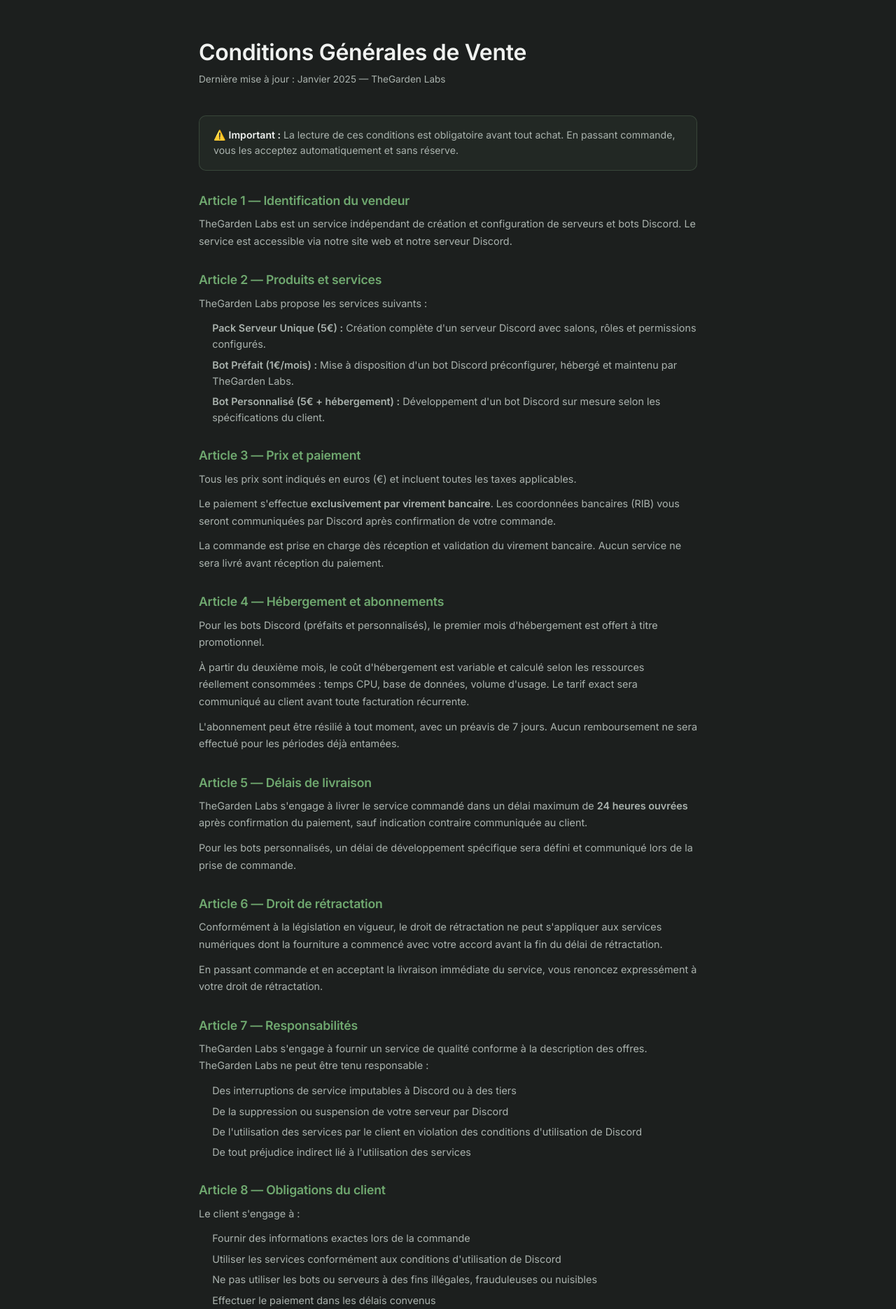
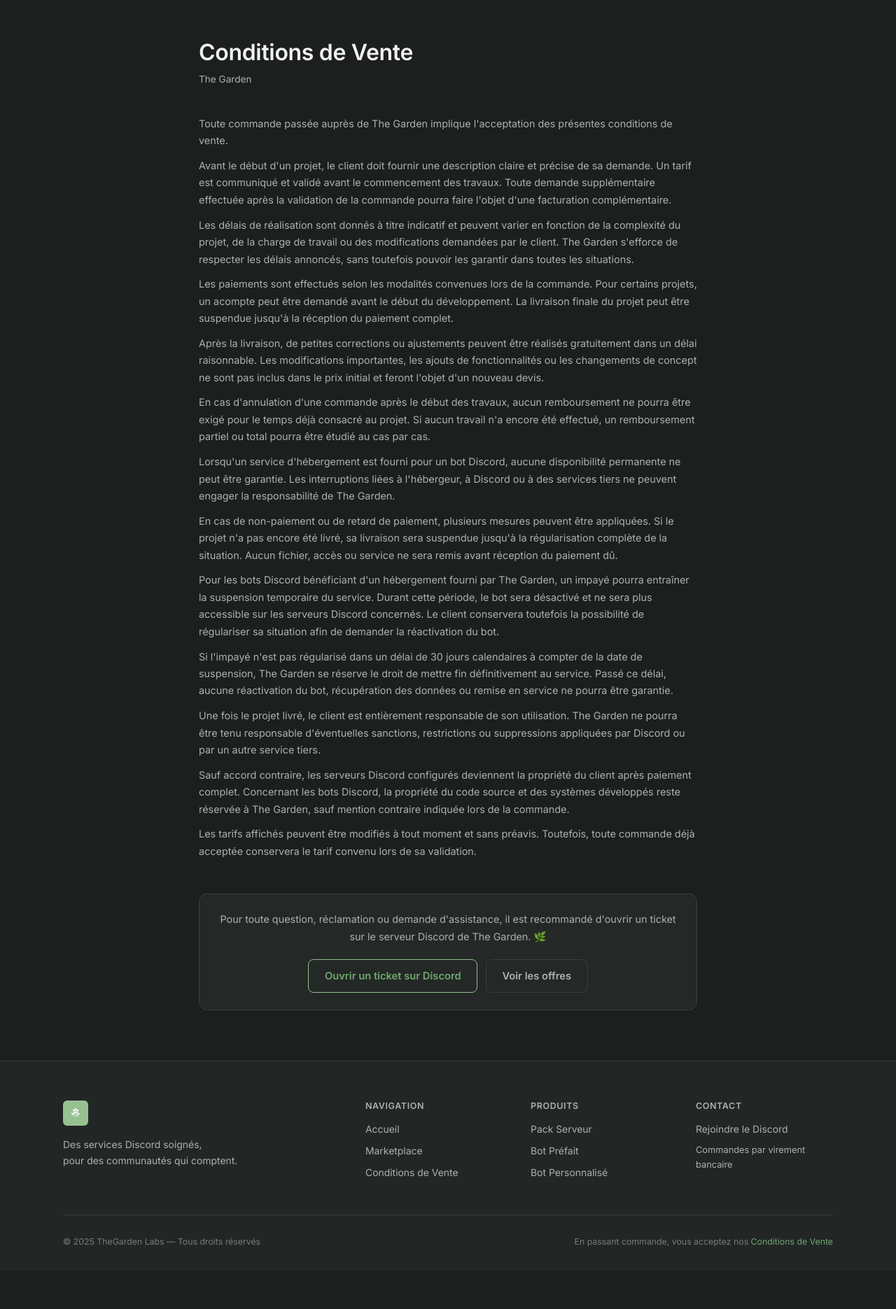
Before and after one commit to SpectraSolar0/thegardenlabs, a Flask app: page /cgv in a window 1280 px wide. Shown: the part 65-1936 px from the top of the page at 70% size. After the commit the page ends 1847 px from the top, so only its background shows below. Run offline with Flask 3, Linux system fonts and the light colour scheme.

Commit message:
Update CGV page content and formatting

```diff
--- a/templates/cgv.html
+++ b/templates/cgv.html
@@ -4,77 +4,39 @@
 
 {% block content %}
 <div class="cgv-page fade-up">
-    <h1 class="headline">Conditions Générales de Vente</h1>
-    <div class="cgv-page__date">Dernière mise à jour : Janvier 2025 — TheGarden Labs</div>
+    <h1 class="headline">Conditions de Vente</h1>
+    <div class="cgv-page__date">The Garden</div>
 
-    <div style="padding:1rem 1.25rem;background:rgba(143,191,143,0.06);border:1.5px solid rgba(143,191,143,0.2);border-radius:10px;margin-bottom:2rem;font-size:0.88rem;color:var(--clr-text-muted)">
-        ⚠️ <strong style="color:var(--clr-text)">Important :</strong> La lecture de ces conditions est obligatoire avant tout achat. En passant commande, vous les acceptez automatiquement et sans réserve.
-    </div>
+    <p>Toute commande passée auprès de The Garden implique l'acceptation des présentes conditions de vente.</p>
 
-    <h2>Article 1 — Identification du vendeur</h2>
-    <p>TheGarden Labs est un service indépendant de création et configuration de serveurs et bots Discord. Le service est accessible via notre site web et notre serveur Discord.</p>
+    <p>Avant le début d'un projet, le client doit fournir une description claire et précise de sa demande. Un tarif est communiqué et validé avant le commencement des travaux. Toute demande supplémentaire effectuée après la validation de la commande pourra faire l'objet d'une facturation complémentaire.</p>
 
-    <h2>Article 2 — Produits et services</h2>
-    <p>TheGarden Labs propose les services suivants :</p>
-    <ul>
-        <li><strong>Pack Serveur Unique (5€) :</strong> Création complète d'un serveur Discord avec salons, rôles et permissions configurés.</li>
-        <li><strong>Bot Préfait (1€/mois) :</strong> Mise à disposition d'un bot Discord préconfigurer, hébergé et maintenu par TheGarden Labs.</li>
-        <li><strong>Bot Personnalisé (5€ + hébergement) :</strong> Développement d'un bot Discord sur mesure selon les spécifications du client.</li>
-    </ul>
+    <p>Les délais de réalisation sont donnés à titre indicatif et peuvent varier en fonction de la complexité du projet, de la charge de travail ou des modifications demandées par le client. The Garden s'efforce de respecter les délais annoncés, sans toutefois pouvoir les garantir dans toutes les situations.</p>
 
-    <h2>Article 3 — Prix et paiement</h2>
-    <p>Tous les prix sont indiqués en euros (€) et incluent toutes les taxes applicables.</p>
-    <p>Le paiement s'effectue <strong>exclusivement par virement bancaire</strong>. Les coordonnées bancaires (RIB) vous seront communiquées par Discord après confirmation de votre commande.</p>
-    <p>La commande est prise en charge dès réception et validation du virement bancaire. Aucun service ne sera livré avant réception du paiement.</p>
+    <p>Les paiements sont effectués selon les modalités convenues lors de la commande. Pour certains projets, un acompte peut être demandé avant le début du développement. La livraison finale du projet peut être suspendue jusqu'à la réception du paiement complet.</p>
 
-    <h2>Article 4 — Hébergement et abonnements</h2>
-    <p>Pour les bots Discord (préfaits et personnalisés), le premier mois d'hébergement est offert à titre promotionnel.</p>
-    <p>À partir du deuxième mois, le coût d'hébergement est variable et calculé selon les ressources réellement consommées : temps CPU, base de données, volume d'usage. Le tarif exact sera communiqué au client avant toute facturation récurrente.</p>
-    <p>L'abonnement peut être résilié à tout moment, avec un préavis de 7 jours. Aucun remboursement ne sera effectué pour les périodes déjà entamées.</p>
+    <p>Après la livraison, de petites corrections ou ajustements peuvent être réalisés gratuitement dans un délai raisonnable. Les modifications importantes, les ajouts de fonctionnalités ou les changements de concept ne sont pas inclus dans le prix initial et feront l'objet d'un nouveau devis.</p>
 
-    <h2>Article 5 — Délais de livraison</h2>
-    <p>TheGarden Labs s'engage à livrer le service commandé dans un délai maximum de <strong>24 heures ouvrées</strong> après confirmation du paiement, sauf indication contraire communiquée au client.</p>
-    <p>Pour les bots personnalisés, un délai de développement spécifique sera défini et communiqué lors de la prise de commande.</p>
+    <p>En cas d'annulation d'une commande après le début des travaux, aucun remboursement ne pourra être exigé pour le temps déjà consacré au projet. Si aucun travail n'a encore été effectué, un remboursement partiel ou total pourra être étudié au cas par cas.</p>
 
-    <h2>Article 6 — Droit de rétractation</h2>
-    <p>Conformément à la législation en vigueur, le droit de rétractation ne peut s'appliquer aux services numériques dont la fourniture a commencé avec votre accord avant la fin du délai de rétractation.</p>
-    <p>En passant commande et en acceptant la livraison immédiate du service, vous renoncez expressément à votre droit de rétractation.</p>
+    <p>Lorsqu'un service d'hébergement est fourni pour un bot Discord, aucune disponibilité permanente ne peut être garantie. Les interruptions liées à l'hébergeur, à Discord ou à des services tiers ne peuvent engager la responsabilité de The Garden.</p>
 
-    <h2>Article 7 — Responsabilités</h2>
-    <p>TheGarden Labs s'engage à fournir un service de qualité conforme à la description des offres. TheGarden Labs ne peut être tenu responsable :</p>
-    <ul>
-        <li>Des interruptions de service imputables à Discord ou à des tiers</li>
-        <li>De la suppression ou suspension de votre serveur par Discord</li>
-        <li>De l'utilisation des services par le client en violation des conditions d'utilisation de Discord</li>
-        <li>De tout préjudice indirect lié à l'utilisation des services</li>
-    </ul>
+    <p>En cas de non-paiement ou de retard de paiement, plusieurs mesures peuvent être appliquées. Si le projet n'a pas encore été livré, sa livraison sera suspendue jusqu'à la régularisation complète de la situation. Aucun fichier, accès ou service ne sera remis avant réception du paiement dû.</p>
 
-    <h2>Article 8 — Obligations du client</h2>
-    <p>Le client s'engage à :</p>
-    <ul>
-        <li>Fournir des informations exactes lors de la commande</li>
-        <li>Utiliser les services conformément aux conditions d'utilisation de Discord</li>
-        <li>Ne pas utiliser les bots ou serveurs à des fins illégales, frauduleuses ou nuisibles</li>
-        <li>Effectuer le paiement dans les délais convenus</li>
-    </ul>
+    <p>Pour les bots Discord bénéficiant d'un hébergement fourni par The Garden, un impayé pourra entraîner la suspension temporaire du service. Durant cette période, le bot sera désactivé et ne sera plus accessible sur les serveurs Discord concernés. Le client conservera toutefois la possibilité de régulariser sa situation afin de demander la réactivation du bot.</p>
 
-    <h2>Article 9 — Propriété intellectuelle</h2>
-    <p>Les bots personnalisés développés par TheGarden Labs restent la propriété intellectuelle de TheGarden Labs jusqu'au paiement complet du service. Après paiement intégral, le client dispose d'une licence d'utilisation non exclusive du code.</p>
-    <p>Les éléments graphiques, le code source des bots préfaits et l'ensemble des ressources de TheGarden Labs restent la propriété exclusive de TheGarden Labs.</p>
+    <p>Si l'impayé n'est pas régularisé dans un délai de 30 jours calendaires à compter de la date de suspension, The Garden se réserve le droit de mettre fin définitivement au service. Passé ce délai, aucune réactivation du bot, récupération des données ou remise en service ne pourra être garantie.</p>
 
-    <h2>Article 10 — Résolution des litiges</h2>
-    <p>En cas de litige, le client est invité à contacter TheGarden Labs en priorité via Discord afin de trouver une solution amiable. À défaut d'accord amiable, les juridictions compétentes seront saisies.</p>
+    <p>Une fois le projet livré, le client est entièrement responsable de son utilisation. The Garden ne pourra être tenu responsable d'éventuelles sanctions, restrictions ou suppressions appliquées par Discord ou par un autre service tiers.</p>
 
-    <h2>Article 11 — Protection des données</h2>
-    <p>Les données collectées lors de la commande (nom, email, tag Discord) sont utilisées uniquement pour le traitement de votre commande et la communication relative à celle-ci. Elles ne sont pas transmises à des tiers.</p>
+    <p>Sauf accord contraire, les serveurs Discord configurés deviennent la propriété du client après paiement complet. Concernant les bots Discord, la propriété du code source et des systèmes développés reste réservée à The Garden, sauf mention contraire indiquée lors de la commande.</p>
 
-    <h2>Article 12 — Modification des CGV</h2>
-    <p>TheGarden Labs se réserve le droit de modifier les présentes CGV à tout moment. Les CGV applicables sont celles en vigueur au moment de la commande. Toute modification sera publiée sur cette page.</p>
+    <p>Les tarifs affichés peuvent être modifiés à tout moment et sans préavis. Toutefois, toute commande déjà acceptée conservera le tarif convenu lors de sa validation.</p>
 
-    <div style="margin-top:3rem;padding:1.5rem;background:var(--clr-surface);border:1.5px solid var(--clr-border);border-radius:12px;text-align:center">
-        <p style="color:var(--clr-text-muted);margin-bottom:1.25rem;font-size:0.9rem">Des questions sur nos conditions ? Contactez-nous directement sur Discord.</p>
+    <div style="margin-top:3rem;padding:1.5rem;background:var(--clr-surface);border:1px solid var(--clr-border);border-radius:12px;text-align:center">
+        <p style="color:var(--clr-text-muted);margin-bottom:1.25rem;font-size:0.9rem">Pour toute question, réclamation ou demande d'assistance, il est recommandé d'ouvrir un ticket sur le serveur Discord de The Garden. 🌿</p>
         <div style="display:flex;gap:0.75rem;justify-content:center;flex-wrap:wrap">
-            <a href="https://discord.gg/" target="_blank" class="btn btn--outline">Nous contacter sur Discord</a>
+            <a href="https://discord.gg/" target="_blank" class="btn btn--outline">Ouvrir un ticket sur Discord</a>
             <a href="{{ url_for('marketplace') }}" class="btn btn--ghost">Voir les offres</a>
         </div>
     </div>
```
